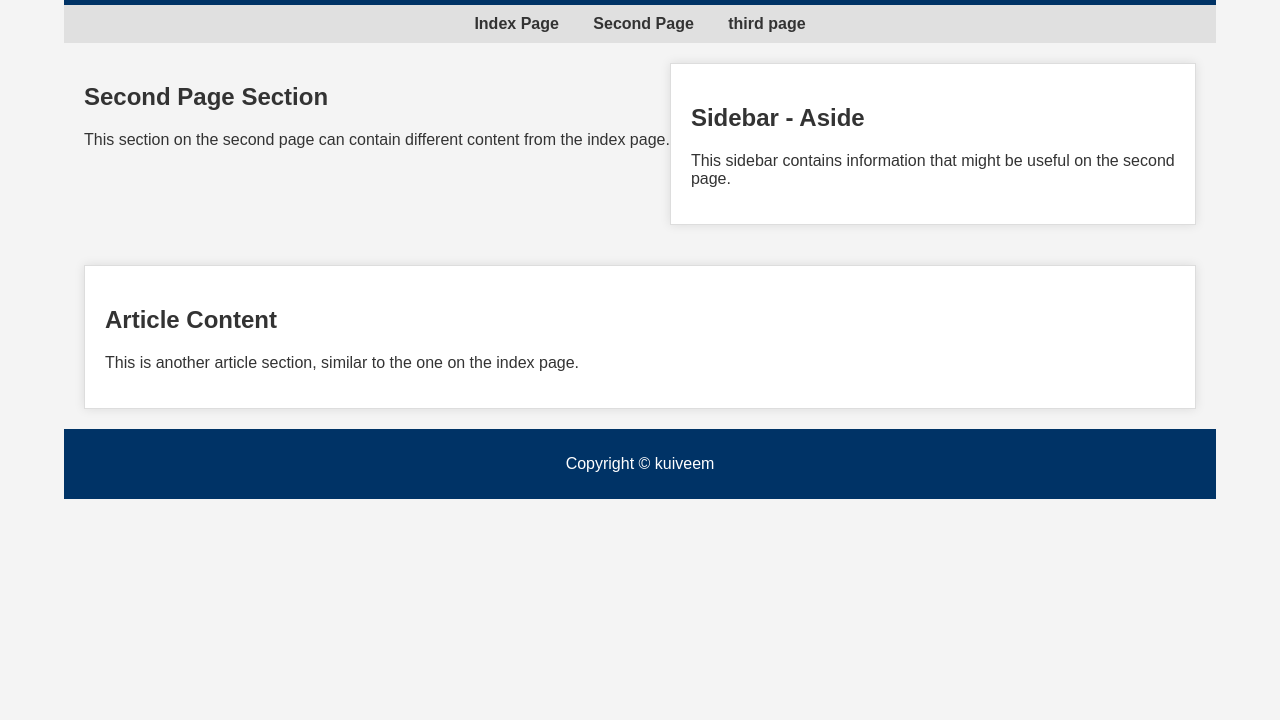
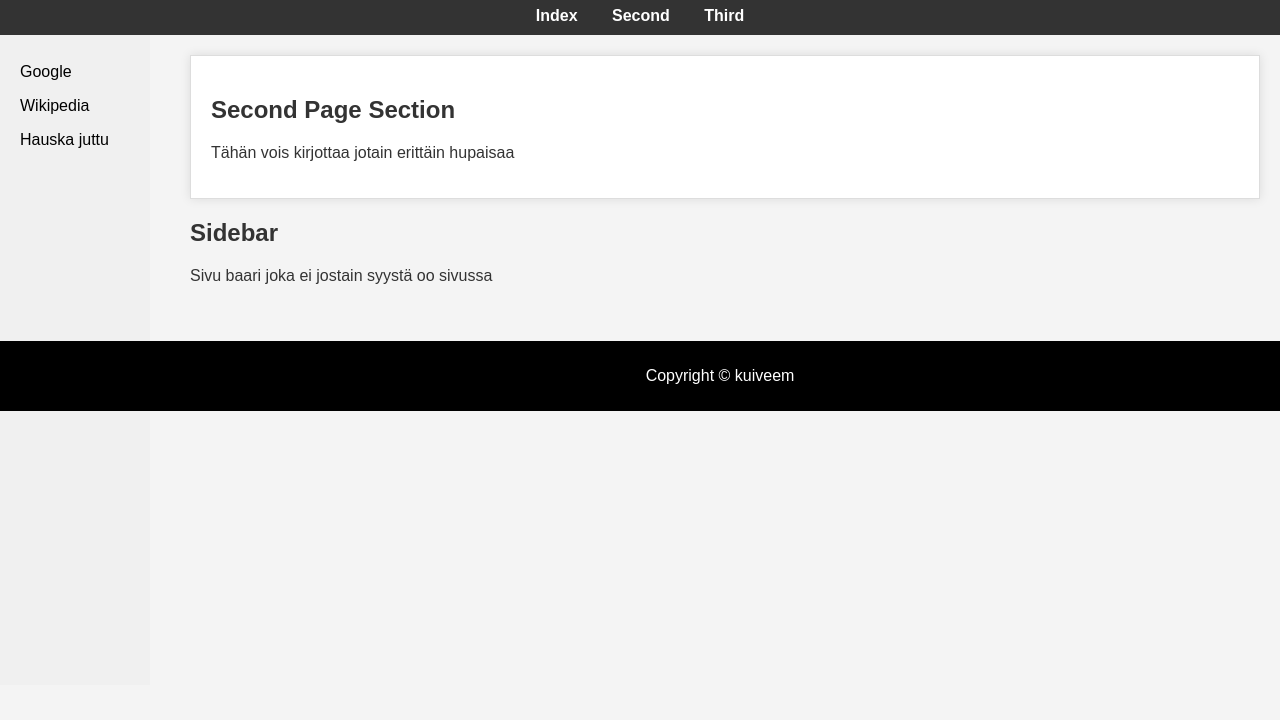
Before and after one commit to kuiveem/R1_Veerkkokehi_2024, a plain HTML site: page WS06/second.html in a window 1280 px wide. Shown: the part 80-800 px from the top of the page. Drawn offline with Linux system fonts and the light colour scheme; files that its build step writes are made by us from their sources.

Commit message:
möödöör

```diff
--- a/WS06/second.html
+++ b/WS06/second.html
@@ -4,7 +4,7 @@
     <meta charset="UTF-8">
     <meta name="viewport" content="width=device-width, initial-scale=1.0">
     <title>Second Page</title>
-    <link rel="stylesheet" href="style/styles.css">
+    <link rel="stylesheet" href="styles/style.css">
 </head>
 <body>
 
@@ -14,30 +14,30 @@
     </header>
 
 
-    <nav id="nav">
-        <a href="index.html">Index Page</a>
-        <a href="second.html">Second Page</a>
-        <a href="third.html"> third page</a>
+    <nav id="main-nav">
+        <a href="index.html">Index</a>
+        <a href="second.html">Second</a>
+        <a href="third.html">Third</a>
     </nav>
 
+    <nav id="side-nav">
+        <a href="https://www.google.com" target="_blank">Google</a>
+        <a href="https://www.wikipedia.org" target="_blank">Wikipedia</a>
+        <a href="https://www.youtube.com/watch?v=xvFZjo5PgG0" target="_blank">Hauska juttu</a>
+    </nav>
 
-    <main id="main">
-        <section>
+    <div id="content-wrapper">
+        <section id="content">
             <h2>Second Page Section</h2>
-            <p>This section on the second page can contain different content from the index page.</p>
+            <p>Tähän vois kirjottaa jotain erittäin hupaisaa</p>
         </section>
 
         <aside id="aside">
-            <h2>Sidebar - Aside</h2>
-            <p>This sidebar contains information that might be useful on the second page.</p>
+            <h2>Sidebar</h2>
+            <p> Sivu baari joka ei jostain syystä oo sivussa</p>
         </aside>
-    </main>
+    </div>
 
-
-    <article id="article">
-        <h2>Article Content</h2>
-        <p>This is another article section, similar to the one on the index page.</p>
-    </article>
 
     <footer id="footer">
         <p>Copyright © kuiveem</p>
```
Also changed, not shown: WS06/index.html (+18 -21 lines), WS06/styles/style.css (+5 -6 lines), WS06/third.html (+13 -11 lines).
